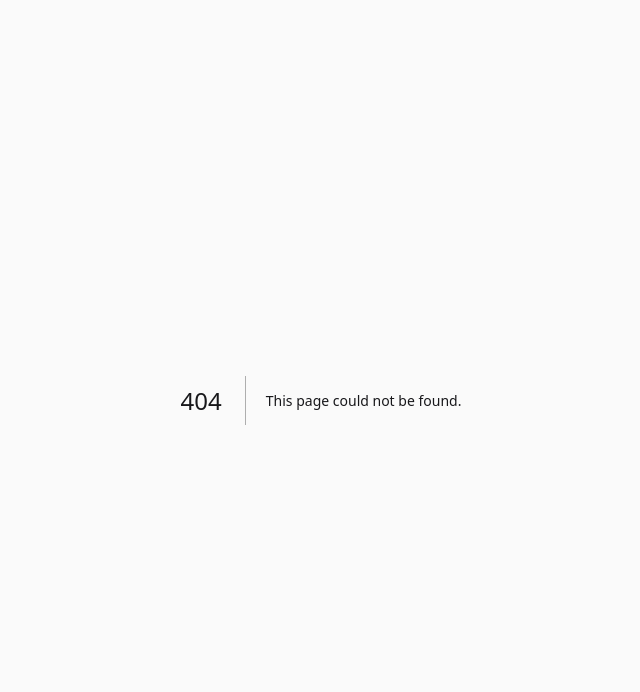
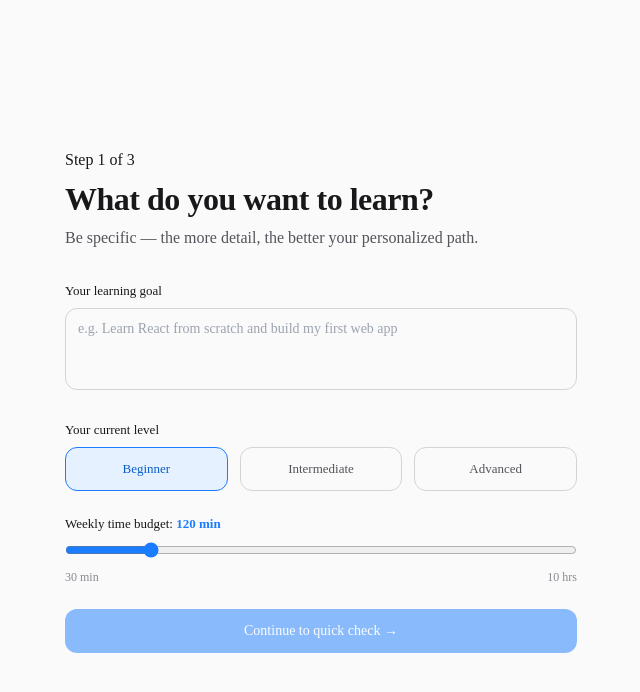
Before and after one commit to ibraheem-tenexity/adaptive-learning-platform, a Next.js app: page /onboarding/goal in a window 1280 px wide. Before the commit this address had no page. Shown: the top 692 px of the page, without its empty margins (319-959 px from the left). Built offline with nearby package versions, Linux system fonts and the light colour scheme.

Commit message:
feat: add onboarding goal form and adaptive diagnostic quiz pages

```diff
--- /dev/null
+++ b/app/onboarding/diagnostic/page.tsx
@@ -0,0 +1,126 @@
+'use client';
+import { useState, useEffect } from 'react';
+import { useRouter, useSearchParams } from 'next/navigation';
+import type { DiagnosticState } from '@/lib/zod/diagnostic';
+
+interface DiagnosticItemView {
+  id: string;
+  prompt: string;
+  options: { label: string; value: string }[];
+  conceptArea: string;
+}
+
+export default function DiagnosticPage() {
+  const router = useRouter();
+  const params = useSearchParams();
+  const goalId = params.get('goalId');
+
+  const [item, setItem] = useState<DiagnosticItemView | null>(null);
+  const [state, setState] = useState<DiagnosticState>({ currentLevel: 0.3, itemsAnswered: 0, correctCount: 0, inferredLevel: 0.3 });
+  const [answeredIds, setAnsweredIds] = useState<string[]>([]);
+  const [selected, setSelected] = useState<string | null>(null);
+  const [loading, setLoading] = useState(true);
+  const [submitting, setSubmitting] = useState(false);
+  const [totalExpected, setTotalExpected] = useState(5);
+
+  useEffect(() => {
+    if (!goalId) return;
+    fetch(`/api/diagnostic?goalId=${goalId}`)
+      .then(r => r.json())
+      .then(data => {
+        setItem(data.item);
+        setTotalExpected(data.totalExpected || 5);
+        setLoading(false);
+      });
+  }, [goalId]);
+
+  async function handleAnswer() {
+    if (!selected || !item || !goalId || submitting) return;
+    setSubmitting(true);
+
+    const res = await fetch('/api/diagnostic', {
+      method: 'POST',
+      headers: {
+        'Content-Type': 'application/json',
+        'x-answered-ids': answeredIds.join(','),
+      },
+      body: JSON.stringify({ goalId, itemId: item.id, response: selected, state }),
+    });
+
+    const data = await res.json();
+    const newAnsweredIds = [...answeredIds, item.id];
+    setAnsweredIds(newAnsweredIds);
+    setState(data.newState);
+    setSelected(null);
+    setSubmitting(false);
+
+    if (data.done || !data.nextItem) {
+      router.push(`/generating?goalId=${goalId}`);
+    } else {
+      setItem(data.nextItem);
+    }
+  }
+
+  if (loading) {
+    return (
+      <div className="min-h-screen bg-background flex items-center justify-center">
+        <div className="text-text-secondary text-body-md">Loading your quick check…</div>
+      </div>
+    );
+  }
+
+  if (!item) return null;
+
+  const progress = state.itemsAnswered / totalExpected;
+
+  return (
+    <div className="min-h-screen bg-background flex items-center justify-center p-4">
+      <div className="w-full max-w-lg">
+        <div className="mb-6">
+          <div className="flex items-center justify-between mb-2">
+            <span className="category-label">Quick check — Step 2 of 3</span>
+            <span className="text-caption text-text-tertiary">{state.itemsAnswered}/{totalExpected}</span>
+          </div>
+          <div className="h-1.5 bg-sunken rounded-full overflow-hidden">
+            <div
+              className="h-full bg-brand rounded-full transition-all duration-500"
+              style={{ width: `${progress * 100}%` }}
+            />
+          </div>
+          <p className="text-caption text-text-tertiary mt-2">Helps us skip what you already know</p>
+        </div>
+
+        <div className="bg-card rounded-xl border border-border p-6 shadow-sm">
+          <p className="text-heading-sm font-medium text-text-primary mb-5">{item.prompt}</p>
+          <div className="space-y-3">
+            {item.options.map(opt => (
+              <button
+                key={opt.value}
+                onClick={() => setSelected(opt.value)}
+                className={`w-full text-left px-4 py-3 rounded-lg border text-body-md transition-all ${
+                  selected === opt.value
+                    ? 'border-brand bg-brand-soft text-brand-deep font-medium'
+                    : 'border-border-default bg-background text-text-primary hover:border-brand hover:bg-brand-soft/30'
+                }`}
+              >
+                {opt.label}
+              </button>
+            ))}
+          </div>
+        </div>
+
+        <button
+          onClick={handleAnswer}
+          disabled={!selected || submitting}
+          className="mt-4 w-full py-3 px-4 bg-brand text-brand-foreground rounded-lg text-body-md font-medium hover:opacity-90 transition-opacity disabled:opacity-50"
+        >
+          {submitting ? 'Checking…' : state.itemsAnswered >= totalExpected - 1 ? 'Finish & build my path →' : 'Next question →'}
+        </button>
+
+        <p className="text-center text-caption text-text-tertiary mt-3">
+          This is not a test — it just helps us start at the right place.
+        </p>
+      </div>
+    </div>
+  );
+}
--- /dev/null
+++ b/app/onboarding/goal/page.tsx
@@ -0,0 +1,107 @@
+'use client';
+import { useState } from 'react';
+import { useRouter } from 'next/navigation';
+
+export default function GoalPage() {
+  const router = useRouter();
+  const [goalText, setGoalText] = useState('');
+  const [targetLevel, setTargetLevel] = useState<'beginner' | 'intermediate' | 'advanced'>('beginner');
+  const [weeklyMinutes, setWeeklyMinutes] = useState(120);
+  const [loading, setLoading] = useState(false);
+  const [error, setError] = useState('');
+
+  async function handleSubmit(e: React.FormEvent) {
+    e.preventDefault();
+    setLoading(true);
+    setError('');
+    const res = await fetch('/api/goals', {
+      method: 'POST',
+      headers: { 'Content-Type': 'application/json' },
+      body: JSON.stringify({ goalText, targetLevel, weeklyMinutes }),
+    });
+    if (res.ok) {
+      const { goalId } = await res.json();
+      router.push(`/onboarding/diagnostic?goalId=${goalId}`);
+    } else {
+      const data = await res.json();
+      setError(data.error || 'Failed to save goal');
+      setLoading(false);
+    }
+  }
+
+  return (
+    <div className="min-h-screen bg-background flex items-center justify-center p-4">
+      <div className="w-full max-w-lg">
+        <div className="mb-8">
+          <span className="category-label">Step 1 of 3</span>
+          <h1 className="text-display-md font-semibold text-text-primary mt-2">What do you want to learn?</h1>
+          <p className="text-body-lg text-text-secondary mt-2">Be specific — the more detail, the better your personalized path.</p>
+        </div>
+
+        <form onSubmit={handleSubmit} className="space-y-6">
+          <div>
+            <label className="block text-body-sm font-medium text-text-primary mb-2">Your learning goal</label>
+            <textarea
+              value={goalText}
+              onChange={e => setGoalText(e.target.value)}
+              placeholder="e.g. Learn React from scratch and build my first web app"
+              rows={3}
+              className="w-full px-3 py-2.5 rounded-lg border border-input bg-background text-body-md resize-none focus:outline-none focus:ring-2 focus:ring-brand"
+              required
+              minLength={10}
+            />
+          </div>
+
+          <div>
+            <label className="block text-body-sm font-medium text-text-primary mb-2">Your current level</label>
+            <div className="grid grid-cols-3 gap-3">
+              {(['beginner', 'intermediate', 'advanced'] as const).map(level => (
+                <button
+                  key={level}
+                  type="button"
+                  onClick={() => setTargetLevel(level)}
+                  className={`py-3 px-4 rounded-lg border text-body-sm font-medium capitalize transition-all ${
+                    targetLevel === level
+                      ? 'border-brand bg-brand-soft text-brand-deep'
+                      : 'border-border-default bg-background text-text-secondary hover:border-brand'
+                  }`}
+                >
+                  {level}
+                </button>
+              ))}
+            </div>
+          </div>
+
+          <div>
+            <label className="block text-body-sm font-medium text-text-primary mb-2">
+              Weekly time budget: <span className="text-brand font-semibold">{weeklyMinutes} min</span>
+            </label>
+            <input
+              type="range"
+              min={30}
+              max={600}
+              step={30}
+              value={weeklyMinutes}
+              onChange={e => setWeeklyMinutes(Number(e.target.value))}
+              className="w-full accent-brand"
+            />
+            <div className="flex justify-between text-caption text-text-tertiary mt-1">
+              <span>30 min</span>
+              <span>10 hrs</span>
+            </div>
+          </div>
+
+          {error && <p className="text-danger text-body-sm">{error}</p>}
+
+          <button
+            type="submit"
+            disabled={loading || goalText.length < 10}
+            className="w-full py-3 px-4 bg-brand text-brand-foreground rounded-lg text-body-md font-medium hover:opacity-90 transition-opacity disabled:opacity-50"
+          >
+            {loading ? 'Saving…' : 'Continue to quick check →'}
+          </button>
+        </form>
+      </div>
+    </div>
+  );
+}
```
